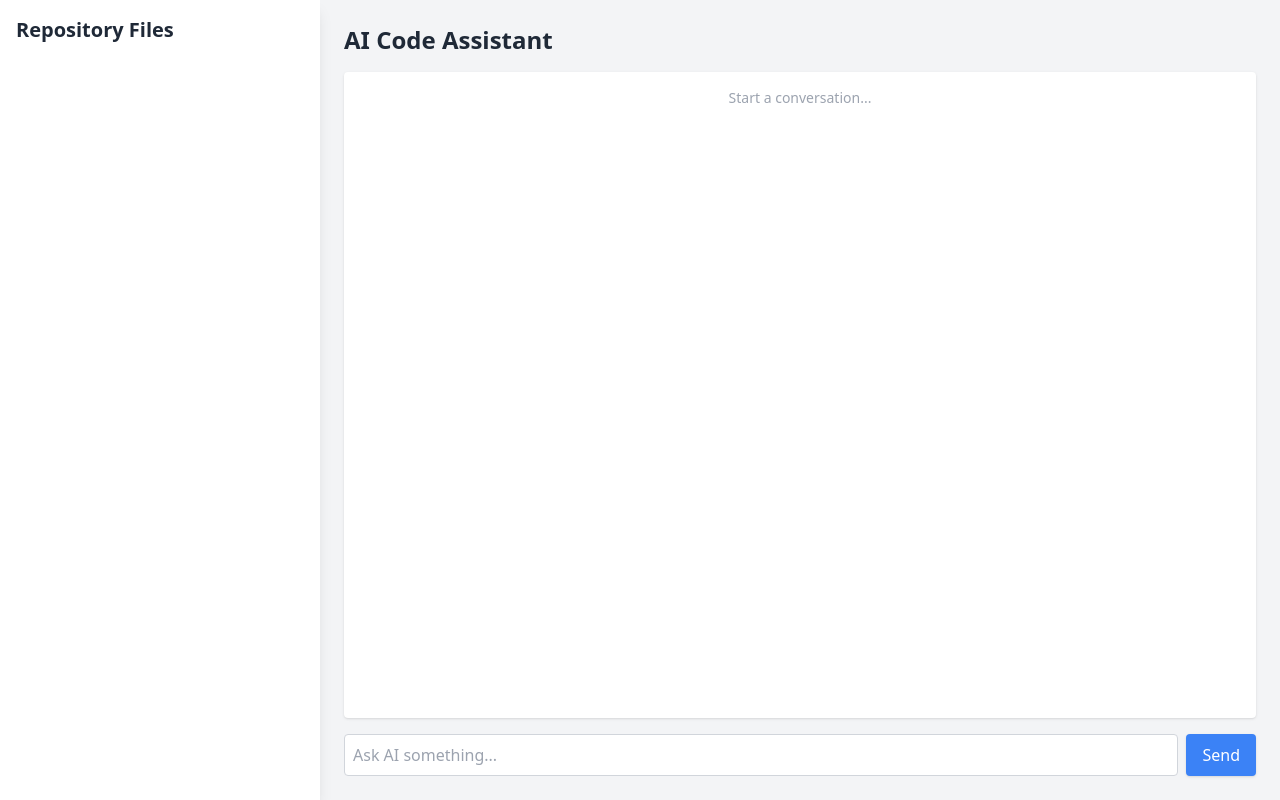
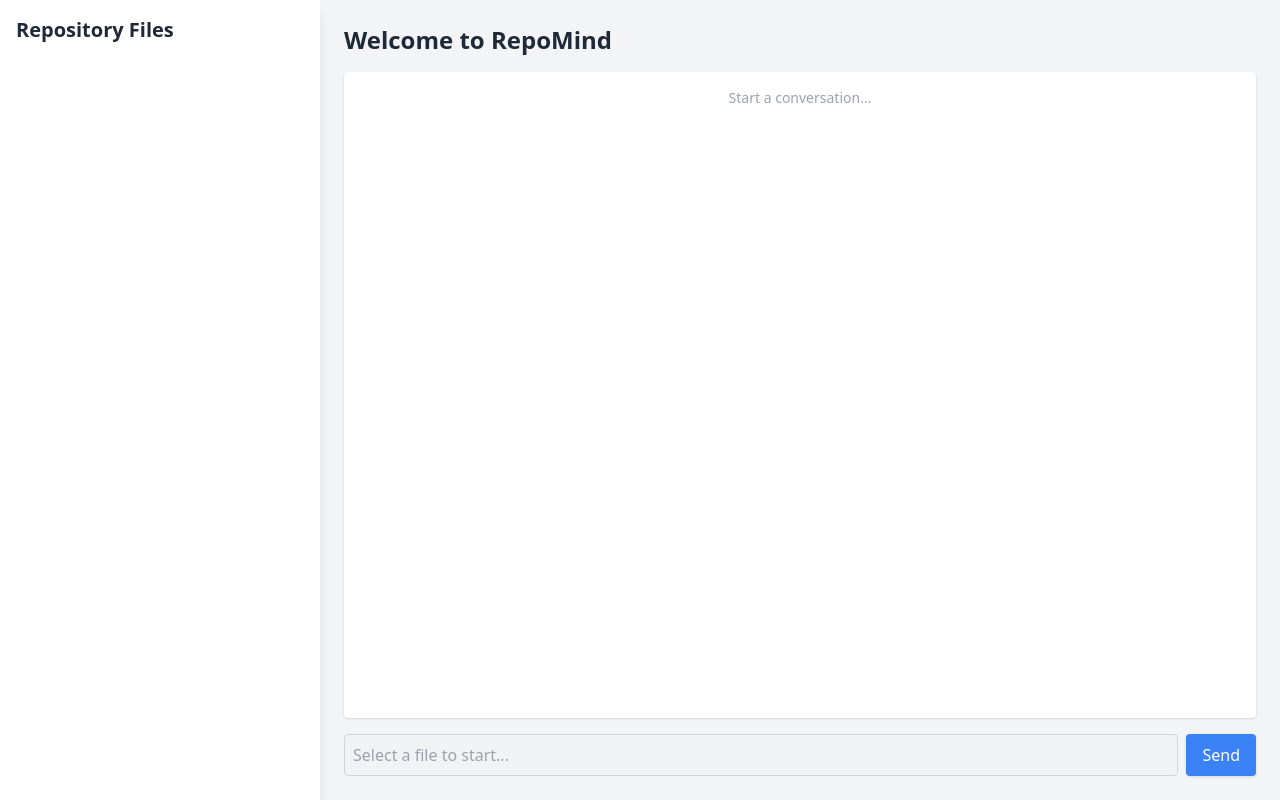
Before and after one commit to mr-vaibh/repomind, a Django app: a page that uses ai_codegen/templates/ai_codegen/workspace.html in a window 1280 px wide. Run offline with Django 5.2, Linux system fonts and the light colour scheme; the visitor is signed in with stand-in values (Sample User, id 1); some libraries are stand-ins or nearby versions.

Commit message:
Implement file path display and chat history clearing functionality

```diff
--- a/ai_codegen/static/ai_codegen/workspace-chat.js
+++ b/ai_codegen/static/ai_codegen/workspace-chat.js
@@ -1,7 +1,6 @@
 // workspace-chat.js
 
 $(document).ready(function () {
-    const chatbox = $("#chatbox");
     const chatInput = $("#chat-input");
     const sendBtn = $("#send-btn");
 
--- a/ai_codegen/static/ai_codegen/workspace-common.js
+++ b/ai_codegen/static/ai_codegen/workspace-common.js
@@ -36,3 +36,17 @@ function formatMessage(message) {
 function escapeHtml(str) {
     return str.replace(/</g, "&lt;").replace(/>/g, "&gt;");
 }
+
+function setCurrentFilePath(filePath) {
+    const isFileSelected = filePath !== null;
+    localStorage.setItem("CURRENT_FILE_PATH", isFileSelected ? filePath : null);
+
+    $("#file-name-heading").text(isFileSelected ? `./${filePath}` : "Welcome to RepoMind");
+    $("#chat-input").prop("disabled", !isFileSelected).attr("placeholder", isFileSelected ? "Ask AI something..." : "Select a file to start...");
+    $("#send-btn").prop("disabled", !isFileSelected);
+    $("#chat-btns").toggleClass("hidden", !isFileSelected); // great logic ⭐, only toggles the class if isFileSelected is false
+}
+
+function getCurrentFilePath() {
+    return localStorage.getItem("CURRENT_FILE_PATH");
+}
--- a/ai_codegen/static/ai_codegen/workspace.js
+++ b/ai_codegen/static/ai_codegen/workspace.js
@@ -5,7 +5,7 @@ $(document).ready(function () {
     let currentSessionId = null; // Track the current session
 
     // Clear last opened file on page load
-    localStorage.setItem("CURRENT_FILE_PATH", null);
+    setCurrentFilePath(null);
 
     // Initialize repository structure
     $.get(`/workspace/${username}/${repoName}/view/`)
@@ -58,7 +58,7 @@ $(document).ready(function () {
         // **End previous session before loading new file**
         if (currentSessionId) endCurrentSession();
 
-        $.get(`/workspace/get-file/?username=${username}&repo=${repoName}&path=${filePath}`)
+        $.get(`/workspace/get-raw-file-content/?username=${username}&repo=${repoName}&path=${filePath}`)
             .done(response => {
                 if (!response.success) return alert("Error: Could not load file content.");
 
@@ -77,7 +77,8 @@ $(document).ready(function () {
                     });
 
                 // Store last active file
-                localStorage.setItem("CURRENT_FILE_PATH", filePath);
+                setCurrentFilePath(filePath);
+
                 $.post("/workspace/set-last-active-file/", { file_path: filePath });
             })
             .fail(() => alert("Error: Could not load file content."));
@@ -124,6 +125,48 @@ $(document).ready(function () {
         conversation.forEach(msg => appendMessage(msg.sender, msg.message));
     }
 
+    $("#learn-btn").click(function () {
+        let currentFile = getCurrentFilePath();
+        if (currentFile) {
+            loadFileSession(currentFile, true); // Re-analyze the file
+        } else {
+            Notiflix.Notify.failure("No file selected.");
+        }
+    });
+
+    $("#clear-btn").click(function () {
+        let currentFile = getCurrentFilePath();
+
+        if (!currentFile) {
+            Notiflix.Notify.failure("No file selected.");
+            return;
+        }
+
+        Notiflix.Confirm.show(
+            "Clear Chat",
+            "Are you sure you want to delete this chat history?",
+            "Yes, Clear",
+            "Cancel",
+            function () {
+                // Send a request to delete chat history from the database
+                $.post("/workspace/clear-chat-history/", {
+                    username: username,
+                    repo_name: repoName,
+                    file_path: currentFile
+                })
+                    .done(response => {
+                        if (response.success) {
+                            $("#chatbox").empty().append(`<p class="text-gray-400 text-center">Start a conversation...</p>`);
+                            location.reload(); // Refresh page to reset state
+                        } else {
+                            Notiflix.Notify.failure("Failed to clear chat history.");
+                        }
+                    })
+                    .fail(() => Notiflix.Notify.failure("Error: Could not delete chat history."));
+            }
+        );
+    });
+
     // **End session when the page is unloaded**
     $(window).on("beforeunload", function () {
         endCurrentSession();
--- a/ai_codegen/templates/ai_codegen/workspace.html
+++ b/ai_codegen/templates/ai_codegen/workspace.html
@@ -36,7 +36,17 @@
 
         <!-- Main Content (Chat Section) -->
         <div class="flex-1 flex flex-col p-6">
-            <h2 class="text-2xl font-semibold mb-4">AI Code Assistant</h2>
+            <h2 class="text-2xl font-semibold mb-4 flex justify-between items-center">
+                <span id="file-name-heading">heading</span>
+                <div id="chat-btns" class="flex hidden">
+                    <button id="learn-btn" class="px-3 py-1 bg-green-500 text-white rounded shadow hover:bg-green-600 transition">
+                        Learn
+                    </button>
+                    <button id="clear-btn" class="ml-2 px-3 py-1 bg-red-500 text-white rounded shadow hover:bg-red-600 transition">
+                        Clear
+                    </button>
+                </div>
+            </h2>
 
             <!-- Chatbox -->
             <div id="chatbox" class="flex-1 p-4 bg-white text-sm shadow rounded overflow-y-auto">
--- a/ai_codegen/urls.py
+++ b/ai_codegen/urls.py
@@ -1,20 +1,26 @@
 from django.urls import path
 from .views import (
-    workspace, workspace_view, get_raw_file_content, start_gemini_session, chat_with_gemini,
-    end_gemini_session, set_last_active_file, get_file_chat_history, get_last_active_file
+    workspace, workspace_view,
+    get_raw_file_content,
+    start_gemini_session, chat_with_gemini, end_gemini_session,
+    set_last_active_file, get_last_active_file,
+    get_file_chat_history, clear_chat_history
 )
 
-app_name = 'ai_codegen'
+app_name = "ai_codegen"
 urlpatterns = [
-    path('<str:username>/<str:repo>/', workspace, name='workspace'),
+    path("<str:username>/<str:repo>/", workspace, name="workspace"),
     path("<str:username>/<str:repo>/view/", workspace_view, name="workspace_view"),
 
-    path("get-file/", get_raw_file_content, name="get_file"),
+    path("get-raw-file-content/", get_raw_file_content, name="get_file"),
+
     path("start-gemini-session/", start_gemini_session, name="start_gemini_session"),
     path("chat-with-gemini/", chat_with_gemini, name="chat_with_gemini"),
     path("end-gemini-session/", end_gemini_session, name="end_gemini_session"),
 
-    path('set-last-active-file/', set_last_active_file, name='set_last_active_file'),
-    path('get-last-active-file/', get_last_active_file, name='get_last_active_file'),
-    path('get-file-chat-history/', get_file_chat_history, name='get_file_chat_history'),
+    path("set-last-active-file/", set_last_active_file, name="set_last_active_file"),
+    path("get-last-active-file/", get_last_active_file, name="get_last_active_file"),
+
+    path("get-file-chat-history/", get_file_chat_history, name="get_file_chat_history"),
+    path("clear-chat-history/", clear_chat_history, name="clear_chat_history"),
 ]
```
Also changed, not shown: TODO.md (+1 -0 lines), ai_codegen/views/codegen.py (+20 -1 lines).
